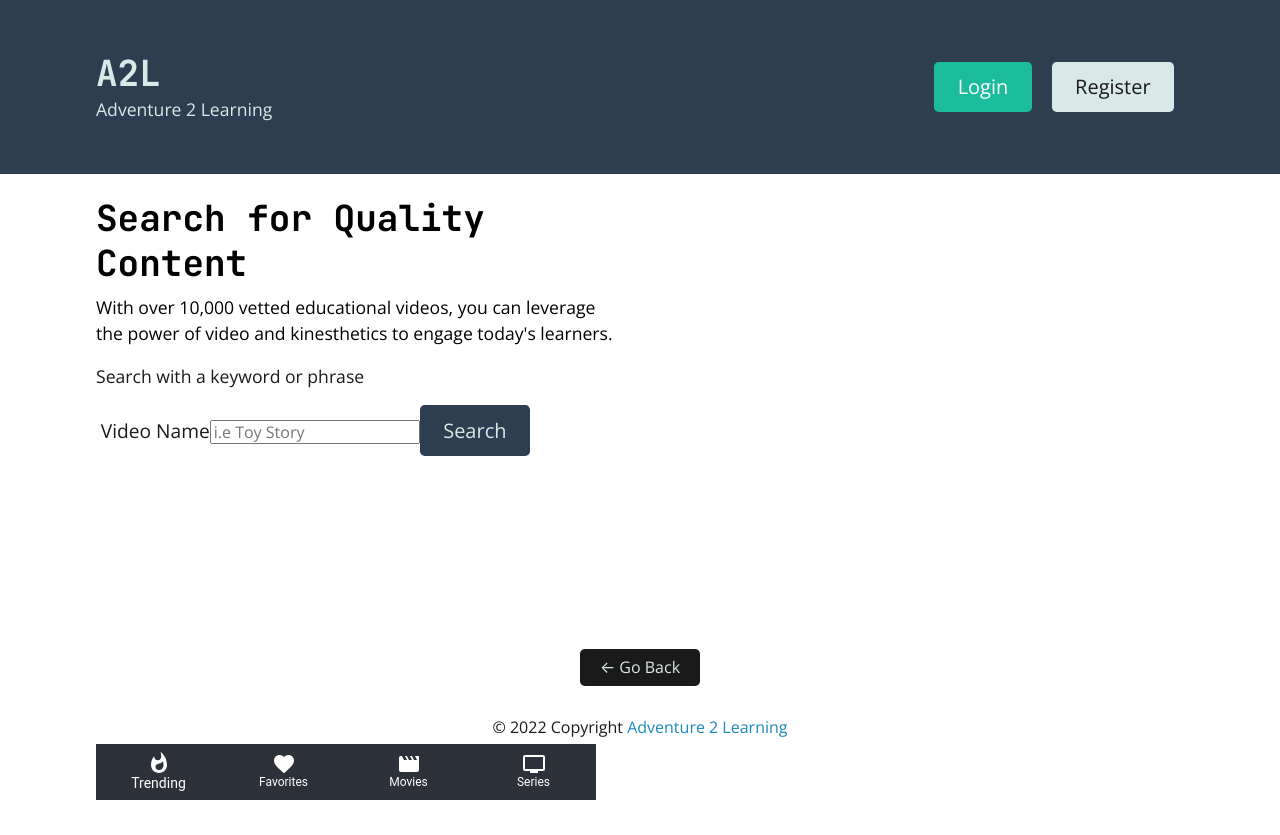
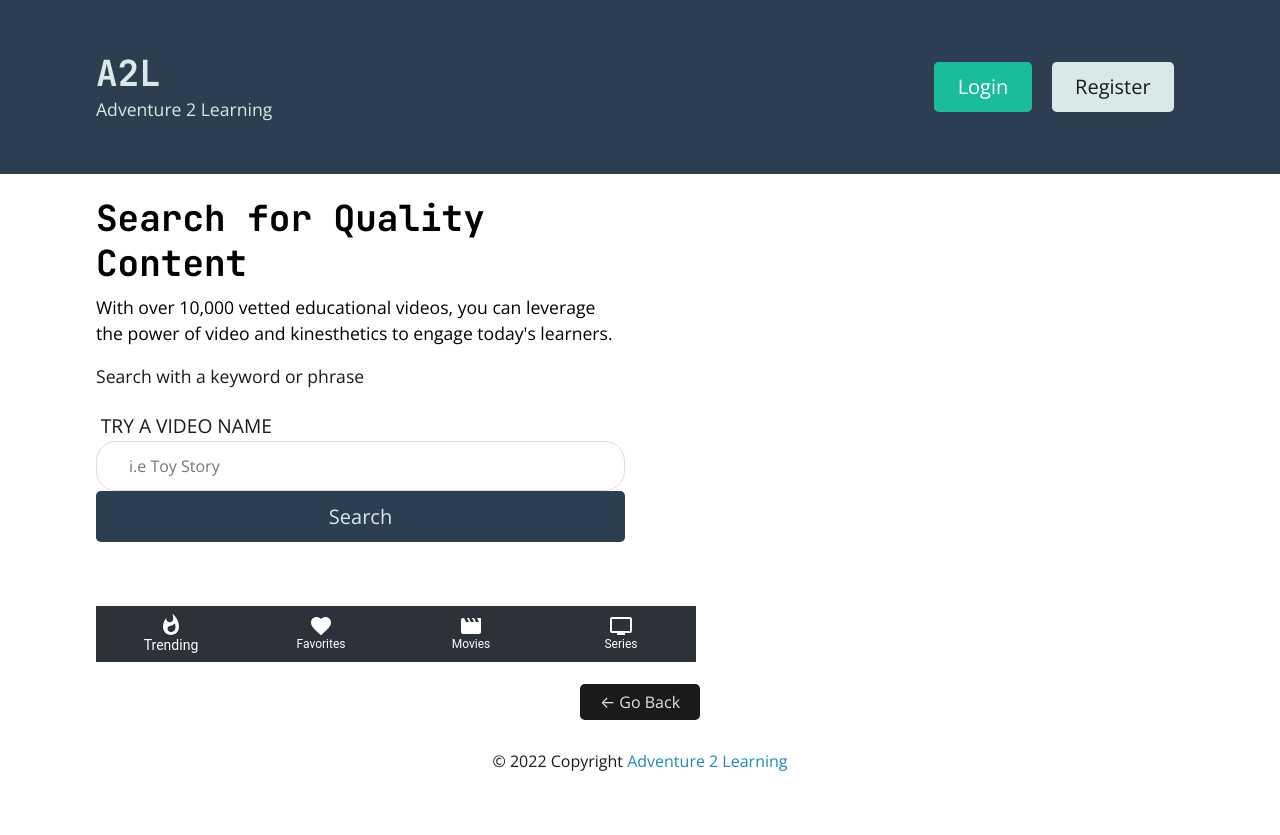
Before and after one commit to denimazzei/a2l-test, a React (Create React App) app in the folder client/: page /landing-page in a window 1280 px wide. Before the commit the page ends 800 px from the top, so only its background shows below. Built offline with nearby package versions, Linux system fonts and the light colour scheme.

Commit message:
deploying to heroku

```diff
--- a/client/src/components/RegisterPage/RegisterPage.js
+++ b/client/src/components/RegisterPage/RegisterPage.js
@@ -42,7 +42,7 @@ const RegisterPage = () => {
     <main className="flex-row justify-center mb-4">
       <div className="col-12 col-lg-10">
         <div className="card">
-          <h4 className="card-header bg-dark text-light p-2">Sign Up</h4>
+          <h4 className="card-header bg-dark text-light p-2">Register</h4>
           <div className="card-body">
             {data ? (
               <p>
@@ -69,7 +69,7 @@ const RegisterPage = () => {
                 />
                 <input
                   className="form-input"
-                  placeholder="******"
+                  placeholder="Password"
                   name="password"
                   type="password"
                   value={formState.password}
--- a/client/src/components/Search.js
+++ b/client/src/components/Search.js
@@ -11,7 +11,7 @@ export default function SearchMovies() {
     e.preventDefault();
     console.log("submitting");
 
-    const url = `https://api.themoviedb.org/3/search/movie?api_key=f5f10715db30f53f7bbddc767108dd7c&language=en-US&query=${query}`;
+    const url = `https://api.themoviedb.org/3/search/movie?api_key=f5f10715db30f53f7bbddc767108dd7c&language=en-US&query=${query}&include_adult=false`;
     try {
       const res = await fetch(url);
       const data = await res.json();
@@ -23,12 +23,12 @@ export default function SearchMovies() {
 
   return (
     <>
-      <Form className="form" onSubmit={searchMovies}>
-        <Label className="label" htmlForm="query">
-          Video Name
+      <Form className="searchform" onSubmit={searchMovies}>
+        <Label className="searchlabel" htmlForm="query">
+          Try a Video Name
         </Label>
         <Input
-          className="input"
+          className="searchinput"
           type="text"
           name="query"
           placeholder="i.e Toy Story"
@@ -43,7 +43,7 @@ export default function SearchMovies() {
         {movies
           .filter((movie) => movie.poster_path)
           .map((movie) => (
-            <div className="card" key={movie.id}>
+            <div className="searchcard" key={movie.id}>
               <img
                 className="card--image"
                 src={`https://image.tmdb.org/t/p/w185_and_h278_bestv2/${movie.poster_path}`}
--- a/client/src/components/SearchFooter.js
+++ b/client/src/components/SearchFooter.js
@@ -15,8 +15,8 @@ import TVIcon from '@material-ui/icons/Tv';
 
 const useStyles = makeStyles({
   root: {
-    width: 500,
-    position: "fixed",
+    width: 600,
+    position: "relative",
     bottom: 0,
     backgroundColor: "#2d313a",
     zIndex: 100,
--- a/client/src/index.css
+++ b/client/src/index.css
@@ -21,6 +21,75 @@ main {
   display: block;
 }
 
+.searchform {
+  display: grid;
+}
+
+.searchlabel {
+  font-size: 1.2rem;
+  margin-bottom: 0.2rem;
+  text-transform: uppercase;
+
+}
+
+.searchinput {
+  font-size: 1rem;
+  padding: 0.5rem 2rem;
+  line-height: 2rem;
+  border-radius: 20px;
+  border: 1px solid #ddd;
+  margin-bottom: 1rem;
+}
+
+.searchbutton {
+  background-color: rgba (0,0,0,0.75);
+  color: white;
+  padding: 1rem 2rem;
+  border: 2px solid rgba (0,0,0,0.75);
+  border-radius: 20px;
+  font-size: 1.4rem;
+  cursor: pointer;
+  transition: background-color 250ms;
+}
+
+.searchbutton.hover {
+  background-color: rgba(0,0,0,0.85);
+}
+
+@media (min-width: 786px){
+  .form{
+      grid-template-columns: auto 1fr auto;
+      grid-gap: 1rem;
+      align-items: center;
+  }
+
+  .searchinput {
+      margin-bottom: 0;
+  }
+}
+
+.card-list {
+  margin-top: 4rem;
+}
+
+.searchcard {
+  padding: 2rem 4rem;
+  border-radius: 10px;
+  box-shadow: 1px 1px 5px rgba(0,0,0,0.25);
+  margin-bottom: 2rem;
+  background-color: white;
+}
+
+.card--title {
+  margin-bottom: 0.5rem;
+  font-size: 2.8rem;
+}
+
+.card--image {
+  margin: 0 auto;
+  display: block;
+  border-radius: 5px;
+}
 
 /**
  * Correct the font size and margin on `h1` elements within `section` and
```
Also changed, not shown: 17 other files (tests, documents, lock files or other folders).
